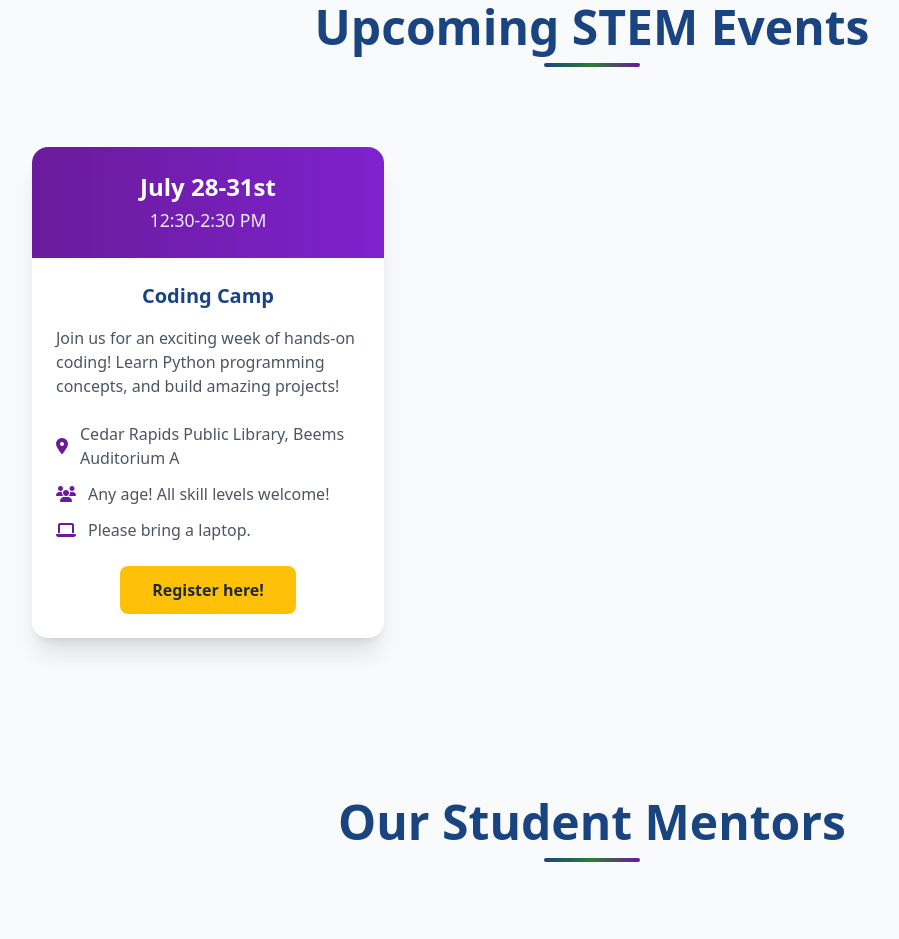
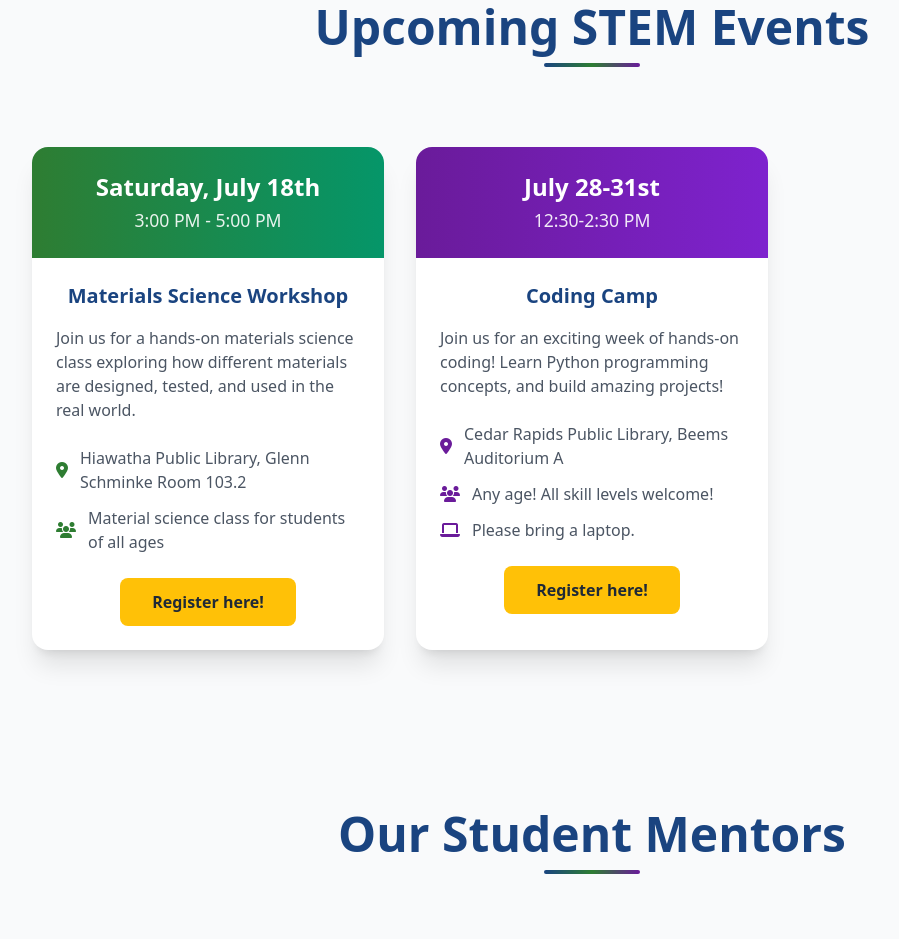
Before and after one commit to Cedar-Rapids-STEM-Circle/crstemcircle, a plain HTML site: page index.html in a window 1280 px wide. Shown: the part 1615-2554 px from the top of the page, without its empty margins (48-947 px from the left). Drawn offline with nearby package versions, Linux system fonts and the light colour scheme.

Commit message:
add mat sci

```diff
--- a/index.html
+++ b/index.html
@@ -272,6 +272,41 @@
     <div class="grid grid-cols-1 md:grid-cols-2 lg:grid-cols-3 gap-8">
 
         <div class="bg-white rounded-2xl shadow-xl overflow-hidden transition-all duration-300 hover:-translate-y-3 hover:shadow-2xl">
+            <div class="bg-gradient-to-r from-stem-green to-emerald-600 text-white p-6 text-center">
+                <div class="text-2xl font-bold mb-1">Saturday, July 18th</div>
+                <div class="text-[1.1rem] opacity-90">3:00 PM - 5:00 PM</div>
+            </div>
+
+            <div class="p-6 flex-grow flex flex-col">
+                <h3 class="text-xl font-bold text-stem-blue mb-4 text-center">
+                    Materials Science Workshop
+                </h3>
+
+                <p class="text-gray-600 mb-6">
+                    Join us for a hands-on materials science class exploring how different materials are designed, tested, and used in the real world.
+                </p>
+
+                <ul class="space-y-3 mb-6">
+                    <li class="flex items-center text-gray-600">
+                        <i class="fas fa-map-marker-alt text-stem-green mr-3"></i>
+                        Hiawatha Public Library, Glenn Schminke Room 103.2
+                    </li>
+                    <li class="flex items-center text-gray-600">
+                        <i class="fas fa-users text-stem-green mr-3"></i>
+                        Material science class for students of all ages
+                    </li>
+                </ul>
+
+                <div class="text-center mt-auto">
+                    <a href="https://docs.google.com/forms/d/e/1FAIpQLSfy9nW5dNV9FZ-4FGIe4vl8EL7BKHihiS0CeZzpq4Fwf0HSBQ/viewform?usp=publish-editor" target="_blank" rel="noopener noreferrer"
+                       class="inline-block bg-stem-yellow text-gray-800 px-8 py-3 rounded-lg font-bold transition-all duration-300 hover:bg-yellow-600 hover:-translate-y-1">
+                        Register here!
+                    </a>
+                </div>
+            </div>
+        </div>
+
+        <div class="bg-white rounded-2xl shadow-xl overflow-hidden transition-all duration-300 hover:-translate-y-3 hover:shadow-2xl">
             <div class="bg-gradient-to-r from-stem-purple to-purple-700 text-white p-6 text-center">
                 <div class="text-2xl font-bold mb-1">July 28-31st</div>
                 <div class="text-[1.1rem] opacity-90">12:30-2:30 PM</div>
```
